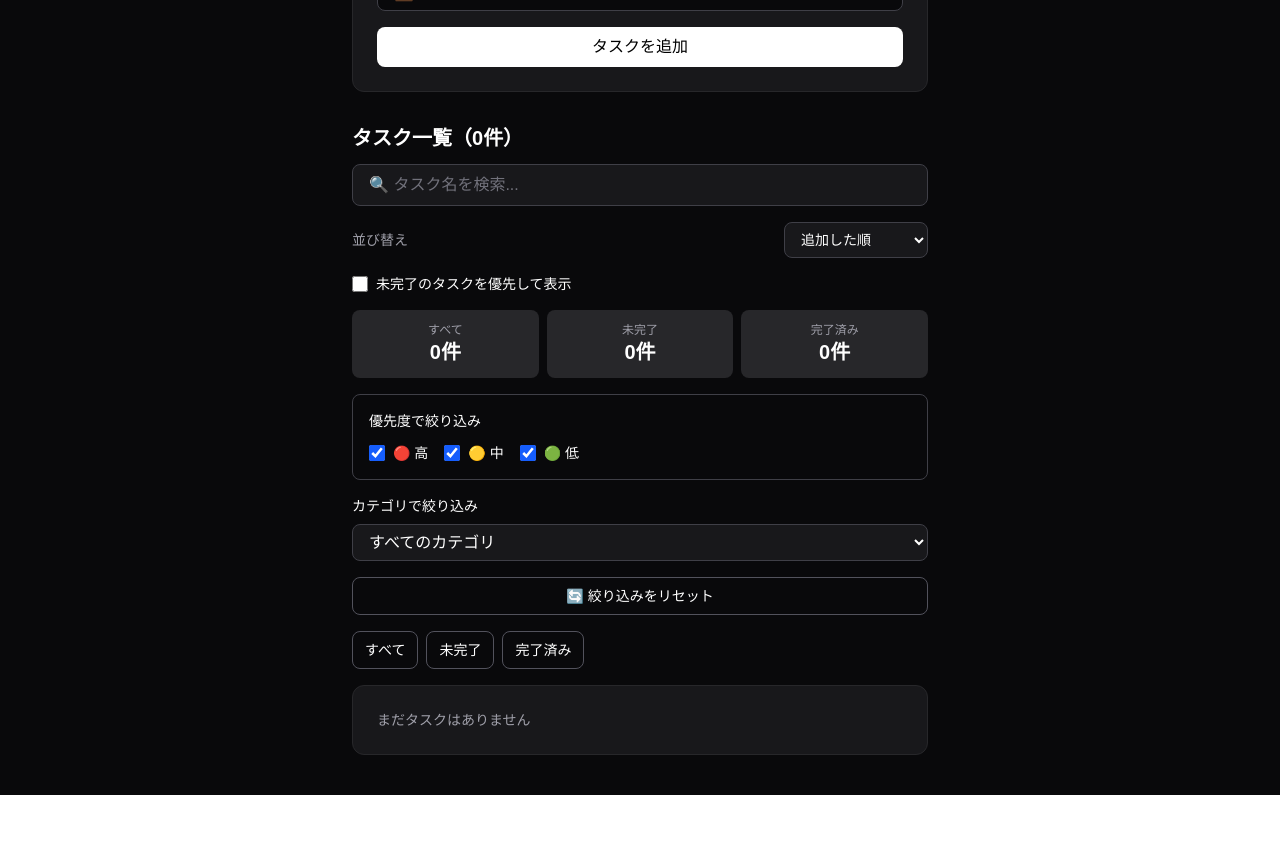
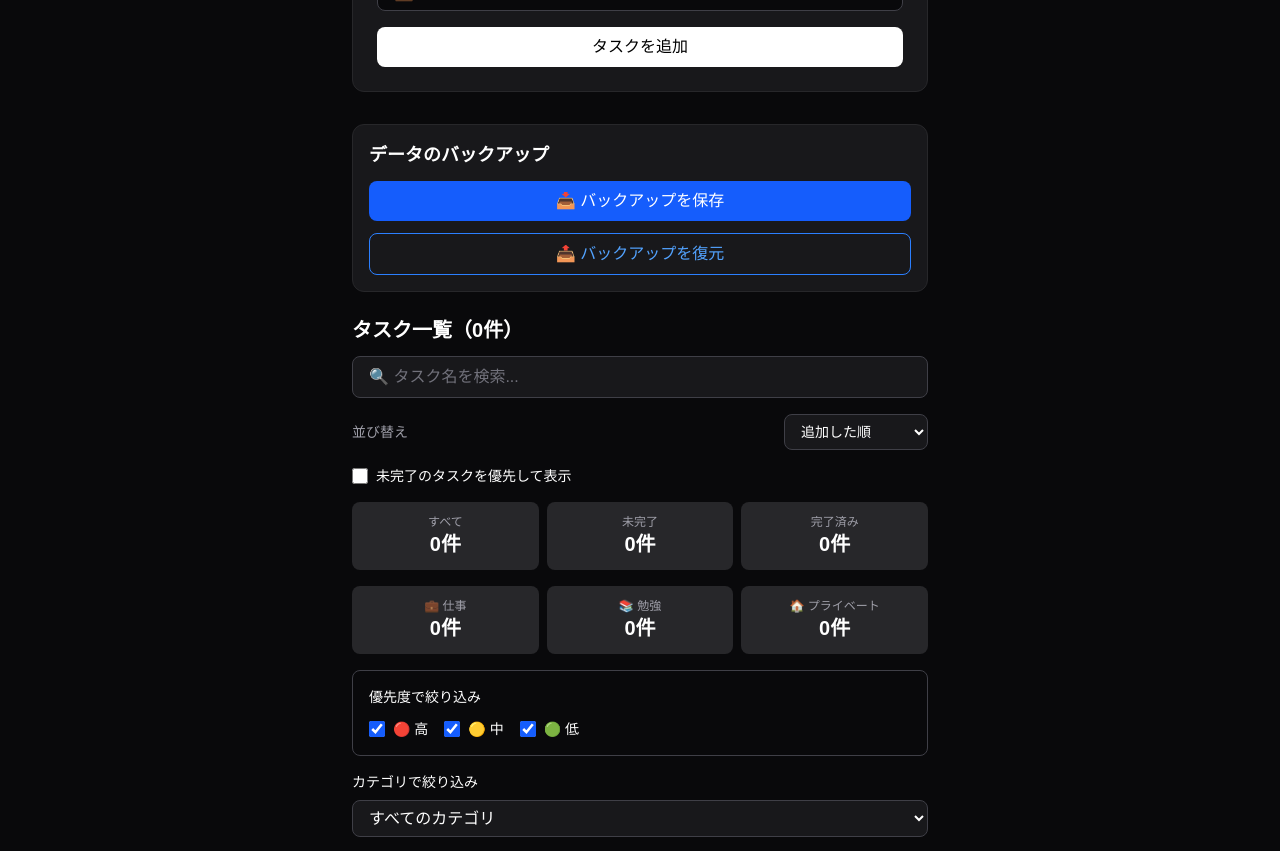
Before and after one commit to to-rubot/task-manager, a Next.js app: page / in a window 1280 px wide. Shown: the part 440-1291 px from the top of the page. Before the commit the page ends 1235 px from the top, so only its background shows below. Built offline with nearby package versions, Linux system fonts and the light colour scheme.

Commit message:
Add category counts and task backup

```diff
--- a/app/page.tsx
+++ b/app/page.tsx
@@ -151,11 +151,104 @@ export default function Home() {
     );
   });
 
+  const workCount = tasks.filter(
+    (task) => task.category === "work"
+  ).length;
+
+  const studyCount = tasks.filter(
+    (task) => task.category === "study"
+  ).length;
+
+  const personalCount = tasks.filter(
+    (task) => task.category === "personal"
+  ).length;
+
   const completedCount = tasks.filter(
     (task) => task.completed
   ).length;
 
   const activeCount = tasks.length - completedCount;
+
+  const downloadBackup = () => {
+    const backupData = {
+      version: 1,
+      exportedAt: new Date().toISOString(),
+      tasks,
+    };
+
+    const blob = new Blob(
+      [JSON.stringify(backupData, null, 2)],
+      { type: "application/json" }
+    );
+
+    const url = URL.createObjectURL(blob);
+    const link = document.createElement("a");
+
+    link.href = url;
+    link.download = `task-manager-backup-${
+      new Date().toLocaleDateString("sv-SE")
+    }.json`;
+
+    document.body.appendChild(link);
+    link.click();
+    document.body.removeChild(link);
+
+    URL.revokeObjectURL(url);
+  };
+
+  const restoreBackup = async (
+    event: React.ChangeEvent<HTMLInputElement>
+  ) => {
+    const file = event.target.files?.[0];
+    if (!file) return;
+
+    try {
+      const text = await file.text();
+      const data = JSON.parse(text);
+
+      if (
+        data.version !== 1 ||
+        !Array.isArray(data.tasks) ||
+        !data.tasks.every(
+          (task: unknown) =>
+            typeof task === "object" &&
+            task !== null &&
+            "name" in task &&
+            typeof task.name === "string" &&
+            "dueDate" in task &&
+            typeof task.dueDate === "string" &&
+            "completed" in task &&
+            typeof task.completed === "boolean" &&
+            (!("priority" in task) ||
+              task.priority === undefined ||
+              ["high", "medium", "low"].includes(
+                String(task.priority)
+              )) &&
+            (!("category" in task) ||
+              task.category === undefined ||
+              ["work", "study", "personal"].includes(
+                String(task.category)
+              ))
+        )
+      ) {
+        alert("バックアップファイルの形式が正しくありません。");
+        return;
+      }
+
+      const ok = window.confirm(
+        "現在のタスクをバックアップの内容で置き換えます。よろしいですか？"
+      );
+
+      if (!ok) return;
+
+      setTasks(data.tasks);
+      alert("バックアップを復元しました！");
+    } catch {
+      alert("ファイルの読み込みに失敗しました。");
+    } finally {
+      event.target.value = "";
+    }
+  };
 
   return (
     <main className="min-h-screen bg-zinc-950 px-6 py-10 text-white">
@@ -260,6 +353,32 @@ export default function Home() {
         </div>
 
         <div className="mt-8">
+
+        <div className="mt-6 mb-6 rounded-xl border border-zinc-800 bg-zinc-900 p-4">
+          <h2 className="mb-3 text-lg font-semibold">
+            データのバックアップ
+          </h2>
+
+          <button
+            type="button"
+            onClick={downloadBackup}
+            className="w-full rounded-lg bg-blue-600 px-4 py-2 font-medium text-white hover:bg-blue-700"
+          >
+            📥 バックアップを保存
+          </button>
+
+          <label className="mt-3 block w-full cursor-pointer rounded-lg border border-blue-500 px-4 py-2 text-center font-medium text-blue-400 hover:bg-blue-950">
+            📤 バックアップを復元
+
+            <input
+              type="file"
+              accept=".json,application/json"
+              onChange={restoreBackup}
+              className="hidden"
+            />
+          </label>
+        </div>
+
           <h2 className="mb-3 text-xl font-semibold">
             タスク一覧（{tasks.length}件）
           </h2>
@@ -316,6 +435,23 @@ export default function Home() {
               <p className="text-xl font-bold">{completedCount}件</p>
             </div>
           </div>
+
+            <div className="mb-4 grid grid-cols-3 gap-2">
+              <div className="rounded-lg bg-zinc-800 p-3 text-center">
+                <p className="text-xs text-zinc-400">💼 仕事</p>
+                <p className="text-xl font-bold">{workCount}件</p>
+              </div>
+
+              <div className="rounded-lg bg-zinc-800 p-3 text-center">
+                <p className="text-xs text-zinc-400">📚 勉強</p>
+                <p className="text-xl font-bold">{studyCount}件</p>
+              </div>
+
+              <div className="rounded-lg bg-zinc-800 p-3 text-center">
+                <p className="text-xs text-zinc-400">🏠 プライベート</p>
+                <p className="text-xl font-bold">{personalCount}件</p>
+              </div>
+            </div>
 
           <div className="mb-4 rounded-lg border border-zinc-700 p-4">
             <p className="mb-3 text-sm font-medium">
```
